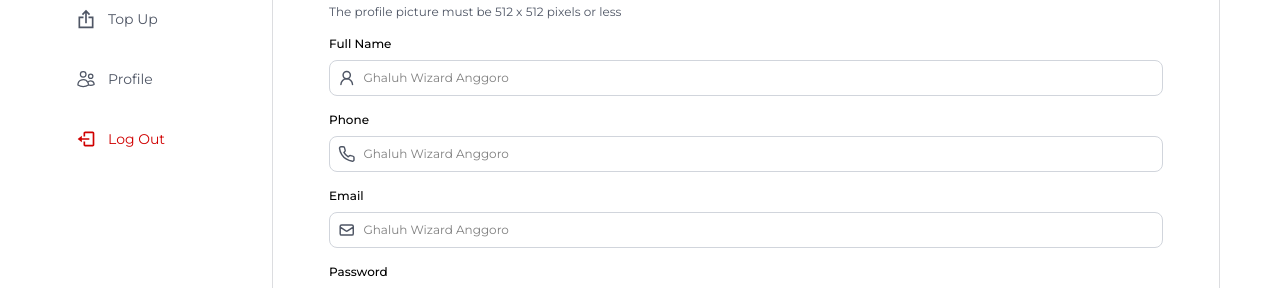
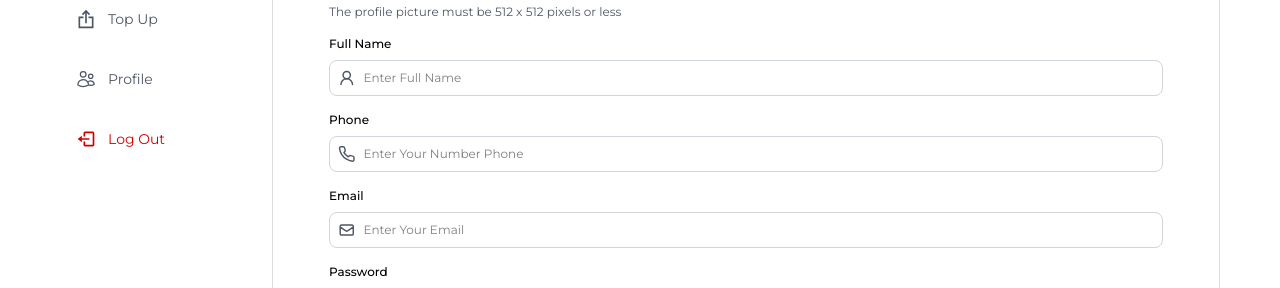
Before and after one commit to MGT06/e-wallet_frontend, a React (Vite) app: page /profile/edit in a window 1280 px wide. Shown: the part 282-570 px from the top of the page. Built offline with nearby package versions, Linux system fonts and the light colour scheme.

Commit message:
fix: add missing placeholder

```diff
--- a/src/pages/profile/EditProfile.jsx
+++ b/src/pages/profile/EditProfile.jsx
@@ -55,7 +55,7 @@ const EditProfile = () => {
                 id="full_name"
                 type="text"
                 className={`${errors?.full_name?.message && "outline outline-red"}  focus:outline-none w-full`}
-                placeholder="Ghaluh Wizard Anggoro"
+                placeholder="Enter Full Name"
                 {...register("full_name")}
               />
             </div>
@@ -70,7 +70,7 @@ const EditProfile = () => {
                 id="phone"
                 type="text"
                 className={`${errors?.phone?.message && "outline outline-red"}  focus:outline-none w-full`}
-                placeholder="Ghaluh Wizard Anggoro"
+                placeholder="Enter Your Number Phone"
                 {...register("phone")}
               />
             </div>
@@ -85,7 +85,7 @@ const EditProfile = () => {
                 id="email"
                 type="text"
                 className={`${errors?.email?.message && "outline outline-red"}  focus:outline-none w-full`}
-                placeholder="Ghaluh Wizard Anggoro"
+                placeholder="Enter Your Email"
                 {...register("email")}
               />
             </div>
```
